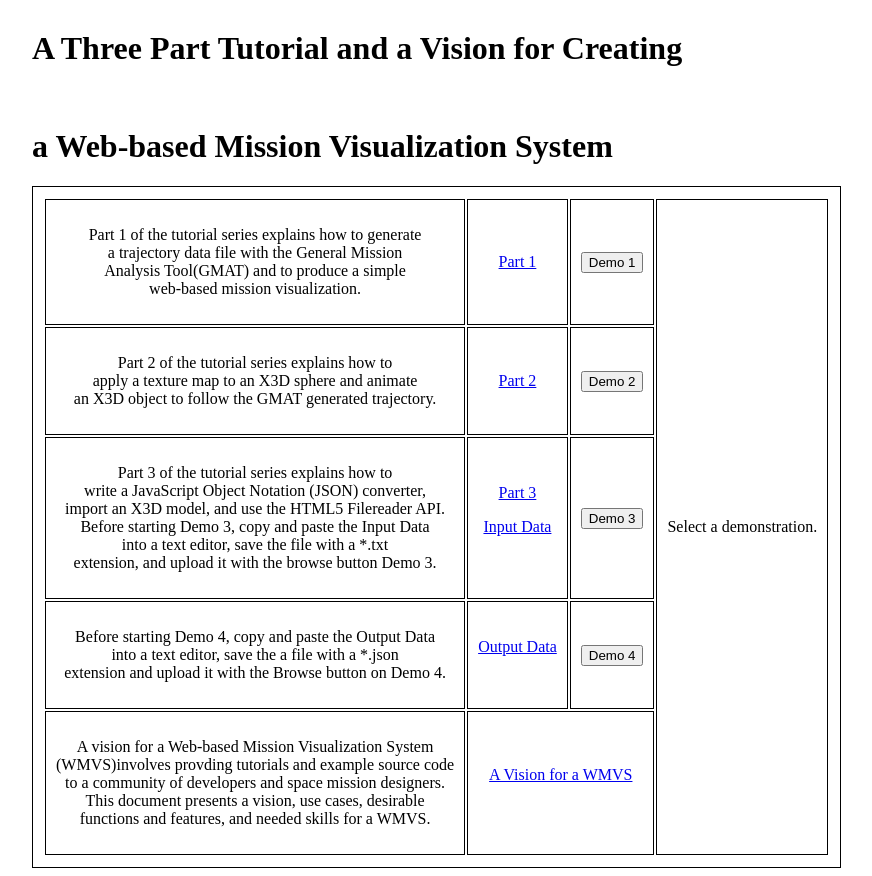
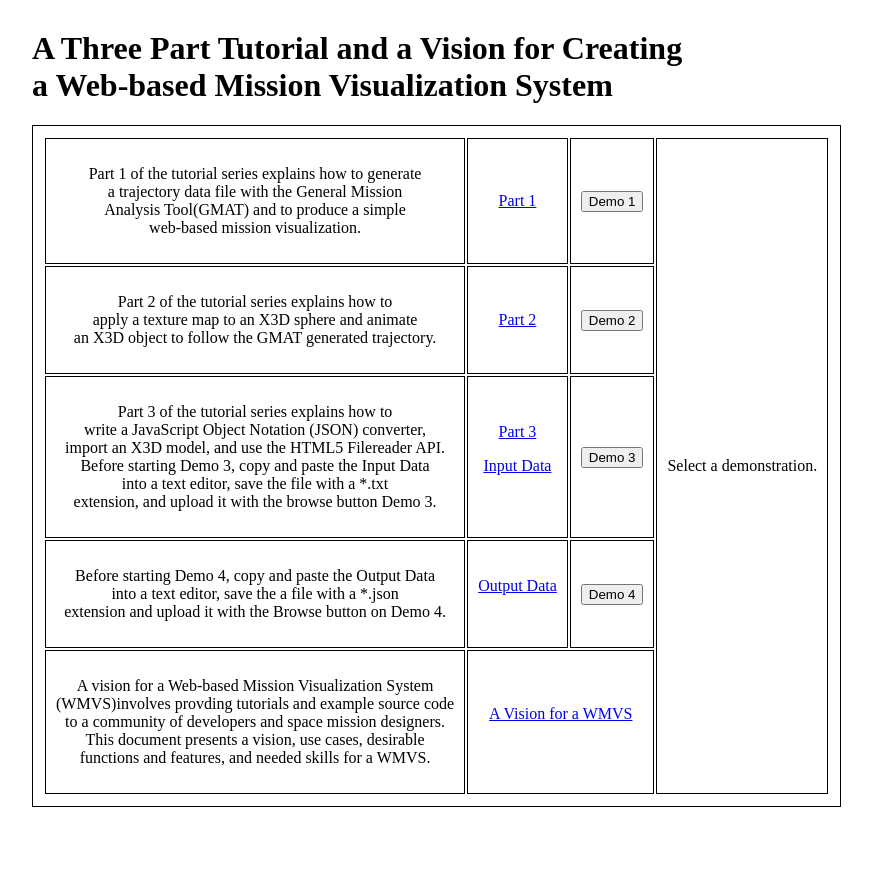
Before and after one commit to daoneil/spacemission, a browser extension: page X3Dom/WebMissionVisualizationTutorialSeries.html in a window 1280 px wide. Shown: the whole page, without its empty margins (126-998 px from the left). After the commit the page ends 815 px from the top, so only its background shows below. Drawn offline with Linux system fonts and the light colour scheme.

Commit message:
Removed a couple of H1 tags
Trying to format the page header to two lines.

```diff
--- a/X3Dom/WebMissionVisualizationTutorialSeries.html
+++ b/X3Dom/WebMissionVisualizationTutorialSeries.html
@@ -34,8 +34,8 @@ table, th, td {
 
 <body>
 <div>
-<H1>A Three Part Tutorial and a Vision for Creating</H1><br>
-<H1>a Web-based Mission Visualization System</H1>
+<H1>A Three Part Tutorial and a Vision for Creating<br>
+a Web-based Mission Visualization System</H1>
 <table>
 <tr><td>
 <p>Part 1 of the tutorial series explains how to generate
```
